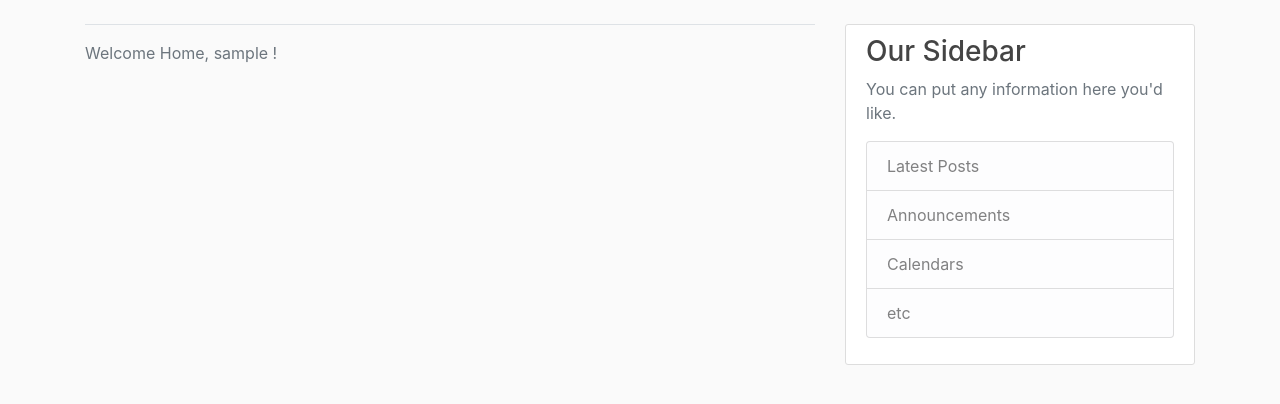
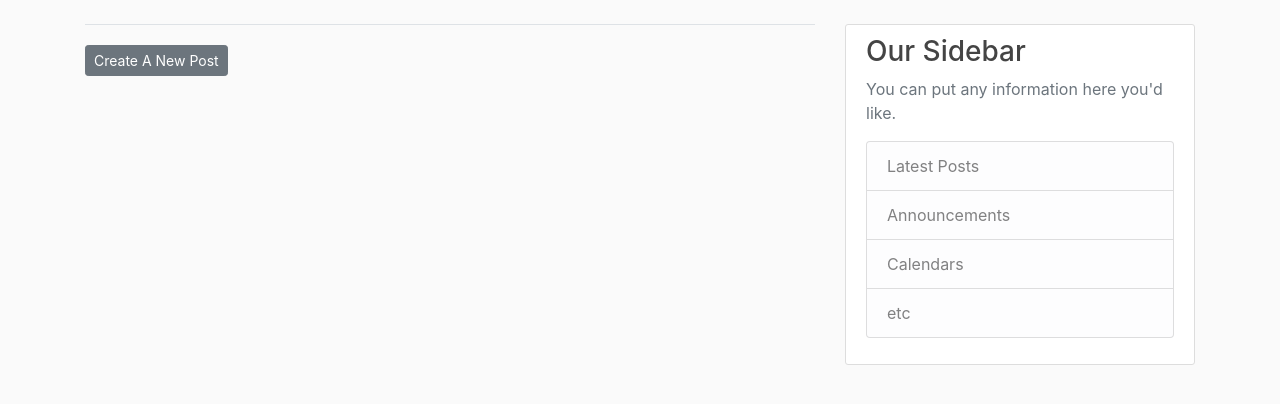
Before and after one commit to Mais051/Managing-Data-on-the-World-Wide-Web, a Flask app: page /home in a window 1280 px wide. Shown: the part 56-460 px from the top of the page. Run offline with Flask 2, Linux system fonts and the light colour scheme; the visitor is signed in with stand-in values (Sample User, id 1); data comes from the database, SQL or seed files in the repository; data that the repository does not hold is empty; some libraries are stand-ins or nearby versions.

Commit message:
create post button added

```diff
--- a/FlaskApp/templates/home.html
+++ b/FlaskApp/templates/home.html
@@ -2,9 +2,7 @@
 {% block content %}
      {% if current_user.is_authenticated %}
          <div class="border-top pt-3">
-        <large class="text-muted">
-            Welcome Home, {{ current_user.username }} !
-        </large>
+            <a class="btn btn-secondary btn-sm mt-1 mb-1" href="{{ url_for('new_travel') }}">Create A New Post</a>
         </div>
         {% for post in posts.items %}
         <article class="media content-section">
```
